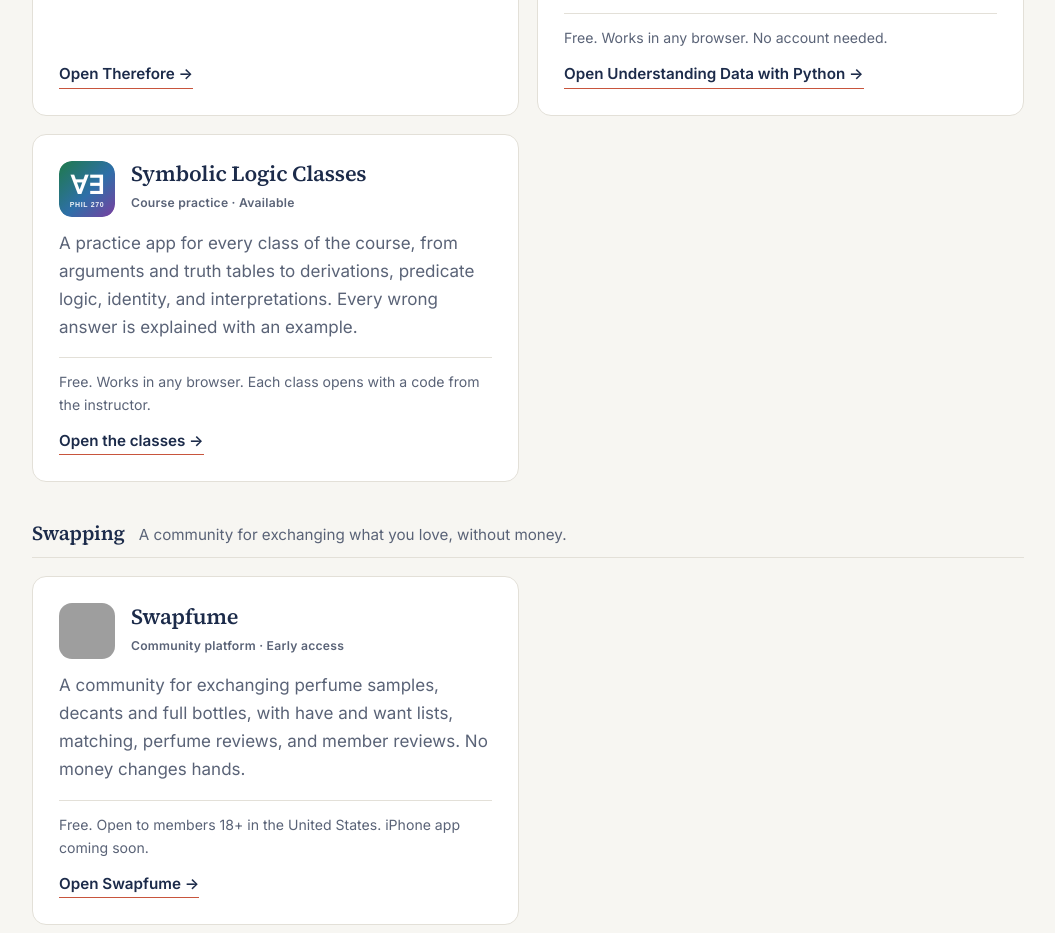
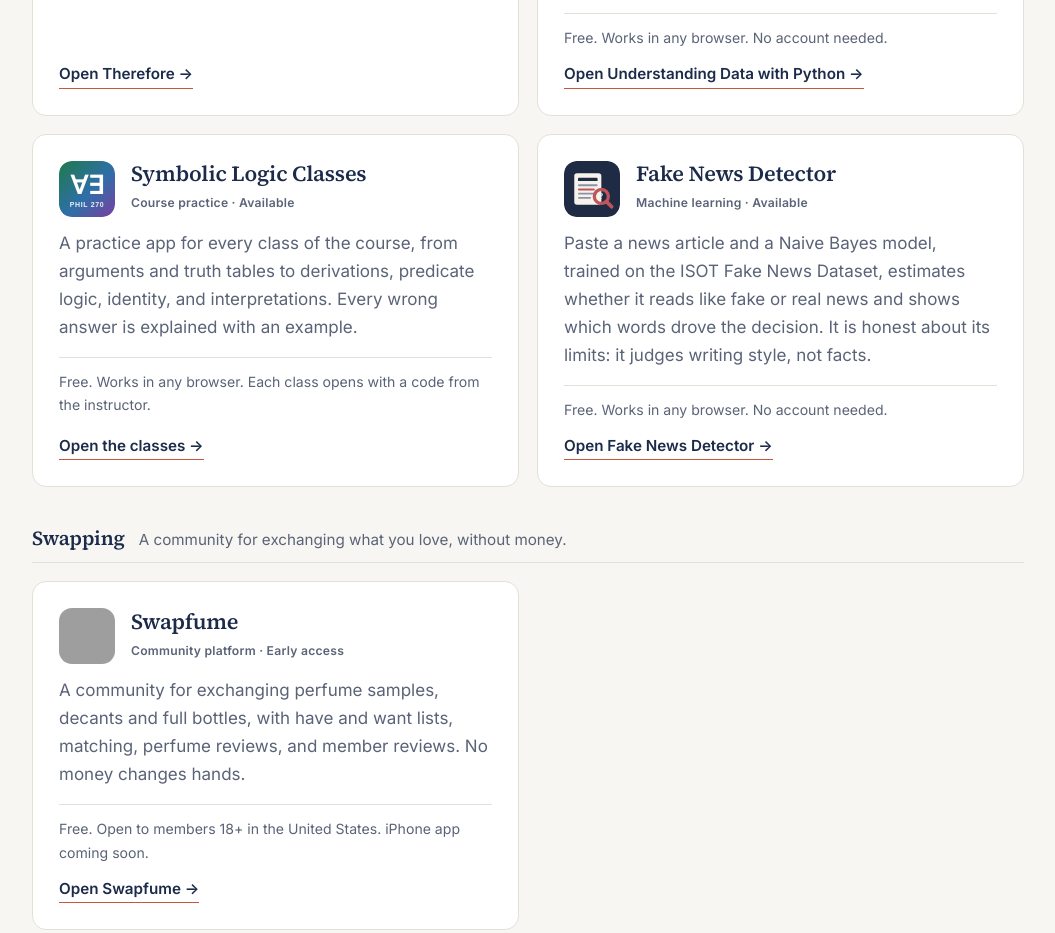
Before and after one commit to lauravlad/octopup-site, a plain HTML site: page index.html in a window 1280 px wide. Shown: the part 1222-2155 px from the top of the page, without its empty margins (112-1167 px from the left). Drawn offline with Linux system fonts and the light colour scheme; grey boxes are pictures that could not be loaded.

Commit message:
Add Fake News Detector to Learning
Co-Authored-By: Claude Opus 5.5 <noreply@anthropic.com>

```diff
--- a/index.html
+++ b/index.html
@@ -173,6 +173,15 @@ footer .wrap{display:flex;justify-content:space-between;gap:12px;flex-wrap:wrap}
           <p class="meta">Free. Works in any browser. Each class opens with a code from the instructor.</p>
           <a class="link" href="phil270/">Open the classes →</a>
         </article>
+        <article class="card">
+          <div class="card-top">
+            <img src="icons/fake-news.svg" alt="" width="56" height="56">
+            <div><h3>Fake News Detector</h3><span class="status">Machine learning · Available</span></div>
+          </div>
+          <p>Paste a news article and a Naive Bayes model, trained on the ISOT Fake News Dataset, estimates whether it reads like fake or real news and shows which words drove the decision. It is honest about its limits: it judges writing style, not facts.</p>
+          <p class="meta">Free. Works in any browser. No account needed.</p>
+          <a class="link" href="https://lauravlad-fake-news-detector.streamlit.app/">Open Fake News Detector →</a>
+        </article>
         </div>
       </div>
       <div class="group">
```
Also changed, not shown: icons/fake-news.svg (added).
